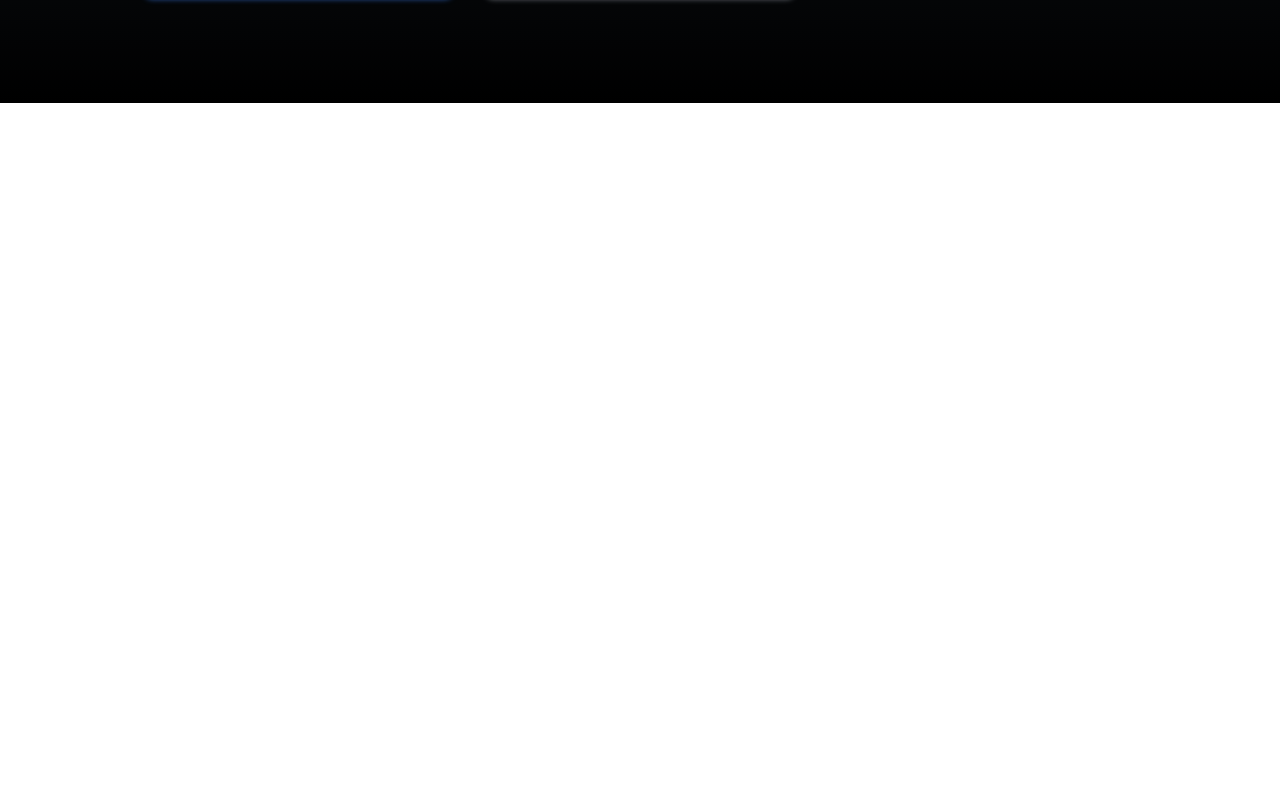
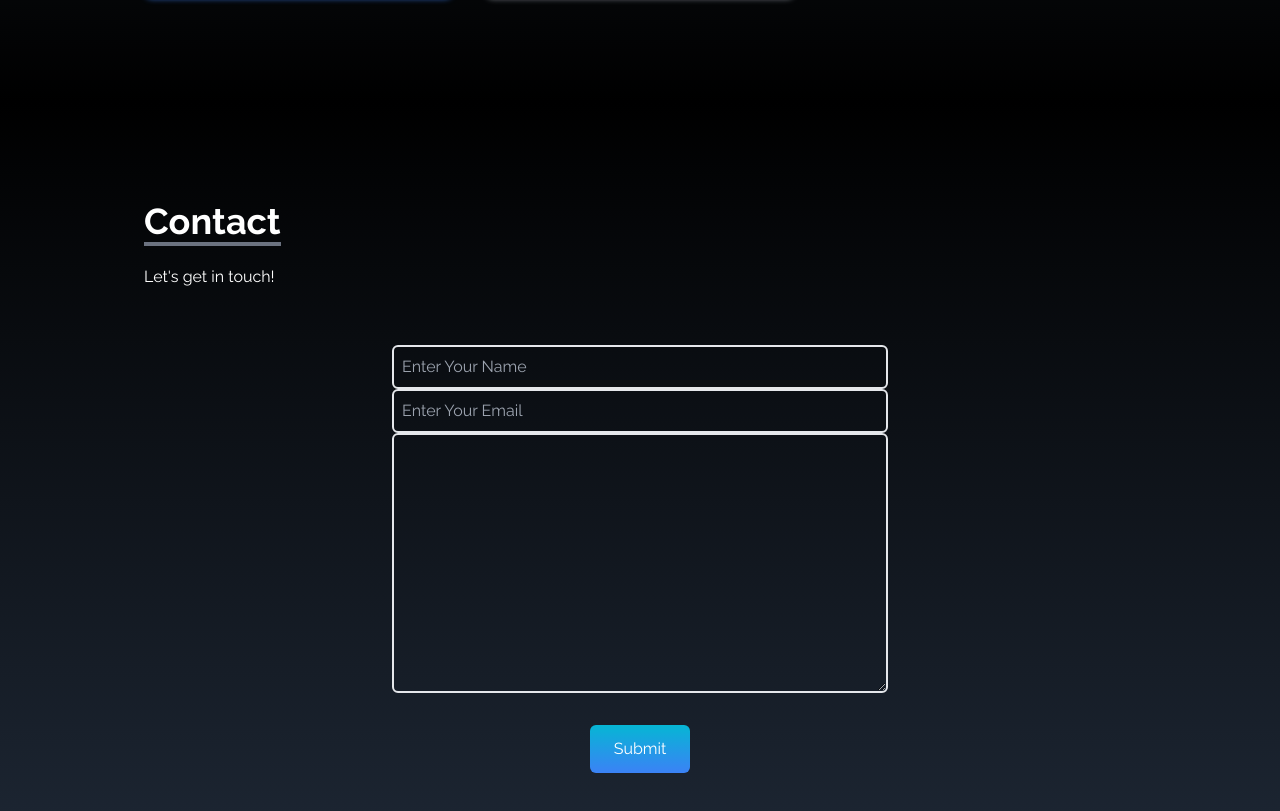
Before and after one commit to Honeynem/myblogandportfolio, a React (Vite) app in the folder vite-project/: page / in a window 1280 px wide. Shown: the part 3097-3908 px from the top of the page. Before the commit the page ends 3200 px from the top, so only its background shows below. Built offline with nearby package versions, Linux system fonts and the light colour scheme.

Commit message:
Contact section added

```diff
--- a/vite-project/src/App.jsx
+++ b/vite-project/src/App.jsx
@@ -1,4 +1,4 @@
-import { About, Experience, Home, Navbar, Portfolio, SocialLinks } from "./components";
+import { About, Contact, Experience, Home, Navbar, Portfolio, SocialLinks } from "./components";
 
 export default function App() {
   return (
@@ -8,6 +8,7 @@
       <About />
       <Portfolio />
       <Experience />
+      <Contact />
 
       <SocialLinks />
     </div>
--- /dev/null
+++ b/vite-project/src/components/Contact.jsx
@@ -0,0 +1,25 @@
+import React from 'react'
+
+const Contact = () => {
+  return (
+    <div className='w-full h-screen bg-gradient-to-b from-black to-gray-800 p-4 text-white'>
+      <div className='flex flex-col p-4 justify-center max-w-screen-lg mx-auto h-full'>
+        <div className='pb-8'>
+            <p className='text-4xl font-bold inline border-b-4 border-gray-500'>Contact</p>
+            <p className='py-6'>Let's get in touch!</p>
+        </div>
+        <div className='flex justify-center items-center'>
+            <form action="" className='w-full flex flex-col md:w-1/2'>
+                <input type="text" name='name' placeholder='Enter Your Name' className='p-2 bg-transparent text-white border-2 rounded-md focus:outline-none' />
+                <input type="text" name='email' placeholder='Enter Your Email' className='p-2 bg-transparent text-white border-2 rounded-md focus:outline-none' />
+                <textarea name="message" rows="10" className='p-2 bg-transparent text-white border-2 rounded-md focus:outline-none'></textarea>
+                <button className="text-white bg-gradient-to-b from-cyan-500 to-blue-500 px-6 py-3 my-8 mx-auto flex items-center rounded-md hover:scale-110 duration-300">Submit</button>
+            </form>
+
+        </div>
+      </div>
+    </div>
+  )
+}
+
+export default Contact
--- a/vite-project/src/components/index.js
+++ b/vite-project/src/components/index.js
@@ -4,5 +4,6 @@
 import About from "./About";
 import Portfolio from "./Portfolio";
 import Experience from "./Experience";
+import Contact from "./Contact";
 
-export {Navbar, Home, SocialLinks, About, Portfolio, Experience}
+export {Navbar, Home, SocialLinks, About, Portfolio, Experience, Contact}
```
